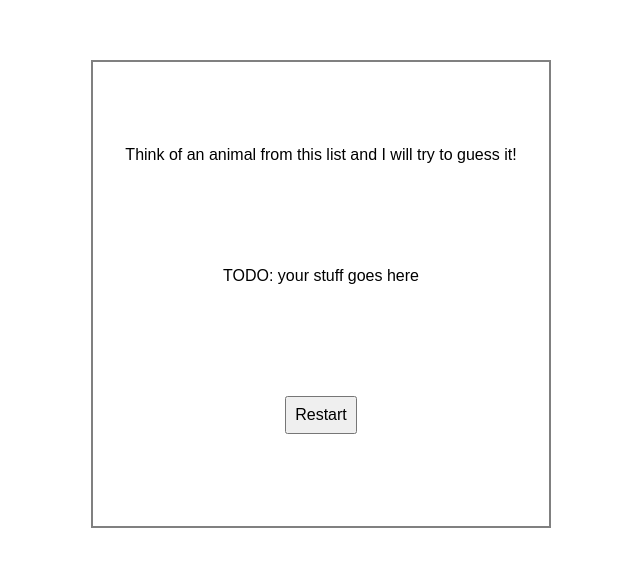
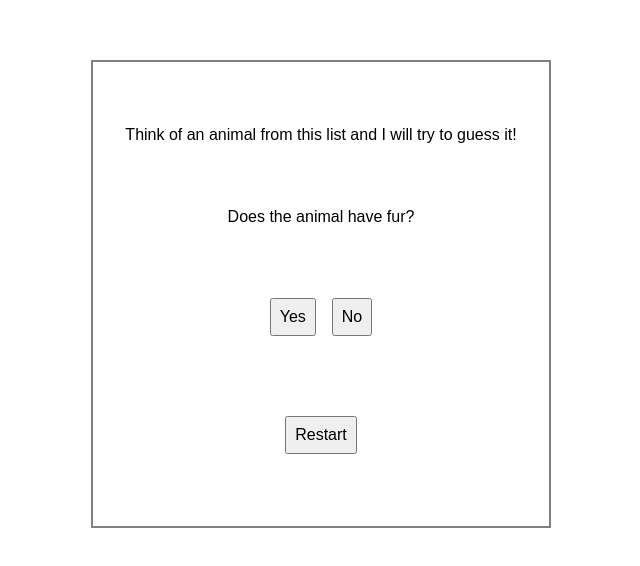
Before and after one commit to carltonLND/decision-trees-react-exercise, a React (Vite) app: page / in a window 1280 px wide. Shown: the part 114-680 px from the top of the page, without its empty margins (319-959 px from the left). Built offline with nearby package versions, Linux system fonts and the light colour scheme.

Commit message:
Added button and state for traversing quiz tree

```diff
--- a/src/components/App.tsx
+++ b/src/components/App.tsx
@@ -1,11 +1,37 @@
 import "./App.css";
+import { useState } from "react";
+import createTree from "../exampleTrees/animalsQuizTree";
+
+const questionTree = createTree();
 
 export default function App() {
+  const [currentNode, setCurrentNode] = useState(questionTree);
+
+  const handleClick = (value: "yes" | "no") => {
+    setCurrentNode((n) => {
+      if (n.kind === "question") {
+        return value === "yes" ? n.yesSubtree : n.noSubtree;
+      }
+
+      return n;
+    });
+  };
+
   return (
     <main className="App">
       Think of an animal from this list and I will try to guess it!
-      <div>TODO: your stuff goes here</div>
-      <button>Restart</button>
+      <div>
+        {currentNode.kind === "question"
+          ? currentNode.question
+          : currentNode.result}
+      </div>
+      {currentNode.kind === "question" && (
+        <div>
+          <button onClick={() => handleClick("yes")}>Yes</button>
+          <button onClick={() => handleClick("no")}>No</button>
+        </div>
+      )}
+      <button onClick={() => setCurrentNode(questionTree)}>Restart</button>
     </main>
   );
 }
```
